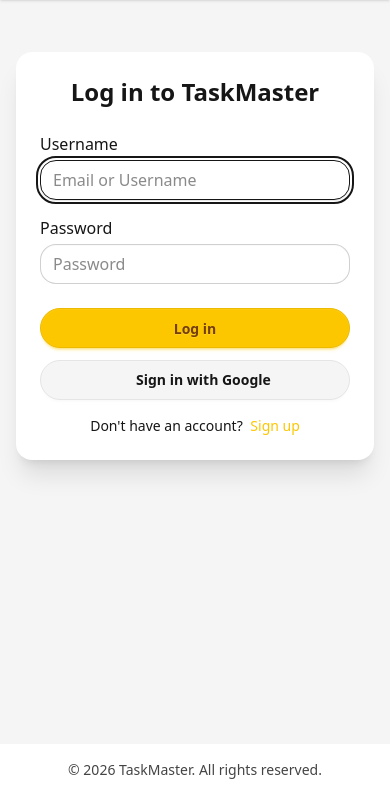
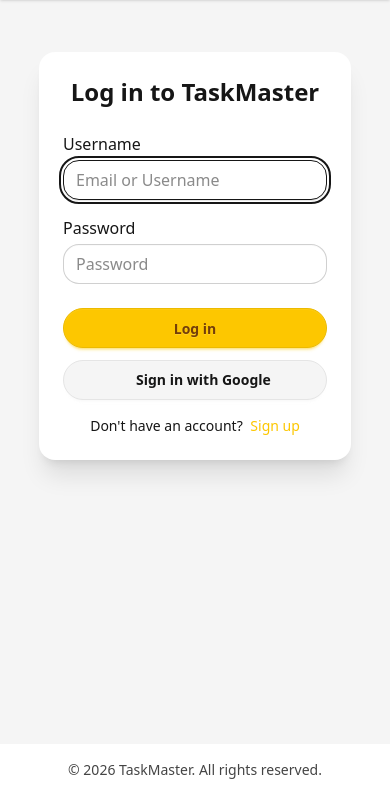
Before and after one commit to andrew-anter/TaskMaster, a Django app: page /accounts/login/?next=/tasks/label/1/ in a window 390 px wide. Shown: the part 48-844 px from the top of the page. Run offline with Django 5.2, Linux system fonts and the light colour scheme; style sheets or scripts are compiled from the project's sources; parts of the project's set-up code (start-up, migrations or seed data) failed here and were passed over; some libraries are stand-ins or nearby versions; some web fonts are replaced.

Commit message:
style: widen page layout to 80% and align all-tasks filter bar

```diff
--- a/templates/base.html
+++ b/templates/base.html
@@ -78,8 +78,8 @@
             {% block site_header %}
                 {% include "header.html" %}
             {% endblock site_header %}
-            <main class="px-4 sm:px-10 md:px-20 lg:px-40 flex flex-1 justify-center py-5">
-                <div id="main-content" class="layout-content-container flex flex-col max-w-[960px] flex-1 w-full">
+            <main class="px-[10%] flex flex-1 py-5">
+                <div id="main-content" class="layout-content-container flex flex-col flex-1 w-full">
                     {% block content %}
                         {# Child template content will be injected here #}
                     {% endblock content %}
--- a/templates/todo/partials/_all_tasks_list.html
+++ b/templates/todo/partials/_all_tasks_list.html
@@ -11,7 +11,7 @@
     </div>
     <h2 class="text-2xl font-bold tracking-tight px-4 pb-3 pt-5 text-base-content">{{ page_title }}</h2>
     {% if show_filters %}
-    <div class="px-4 pb-2">
+    <div class="pb-2">
         <form hx-get="{% url 'all_tasks' %}"
               hx-target="#all-tasks-list"
               hx-select="#all-tasks-list"
```
